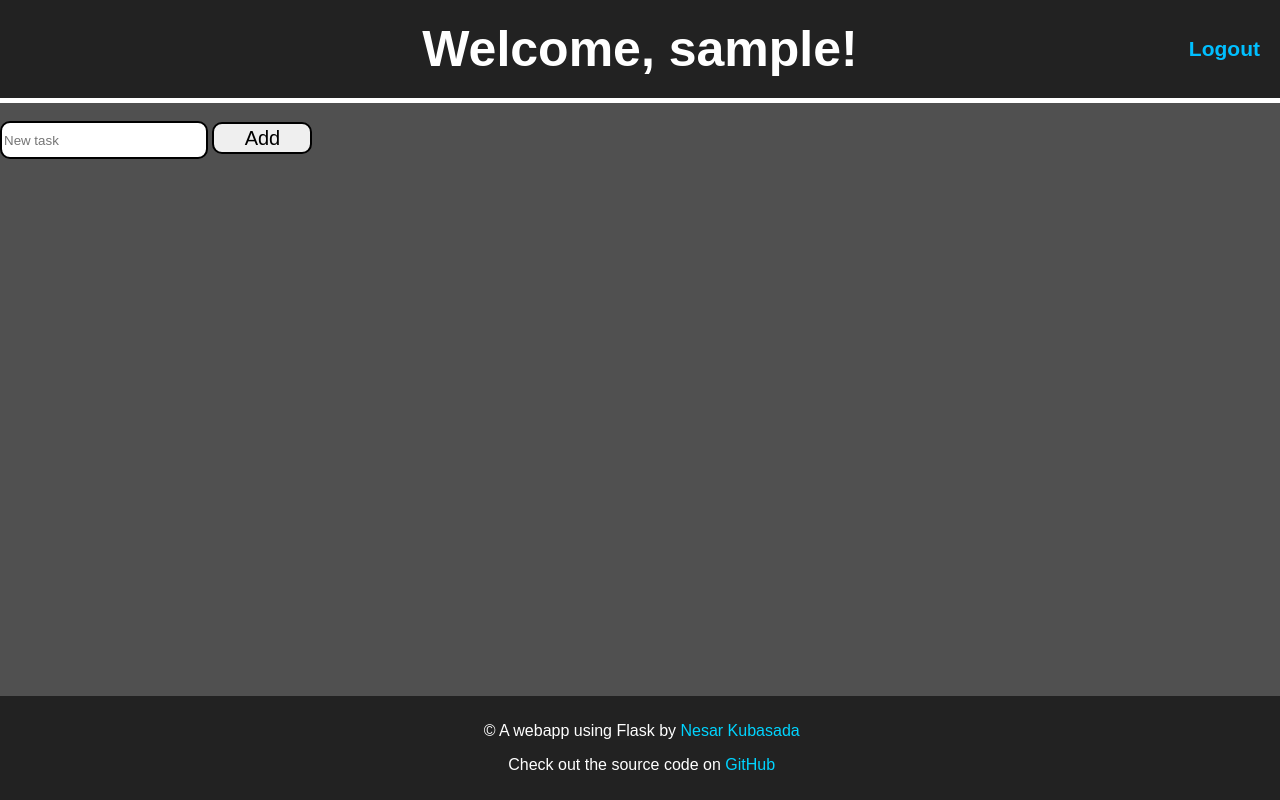
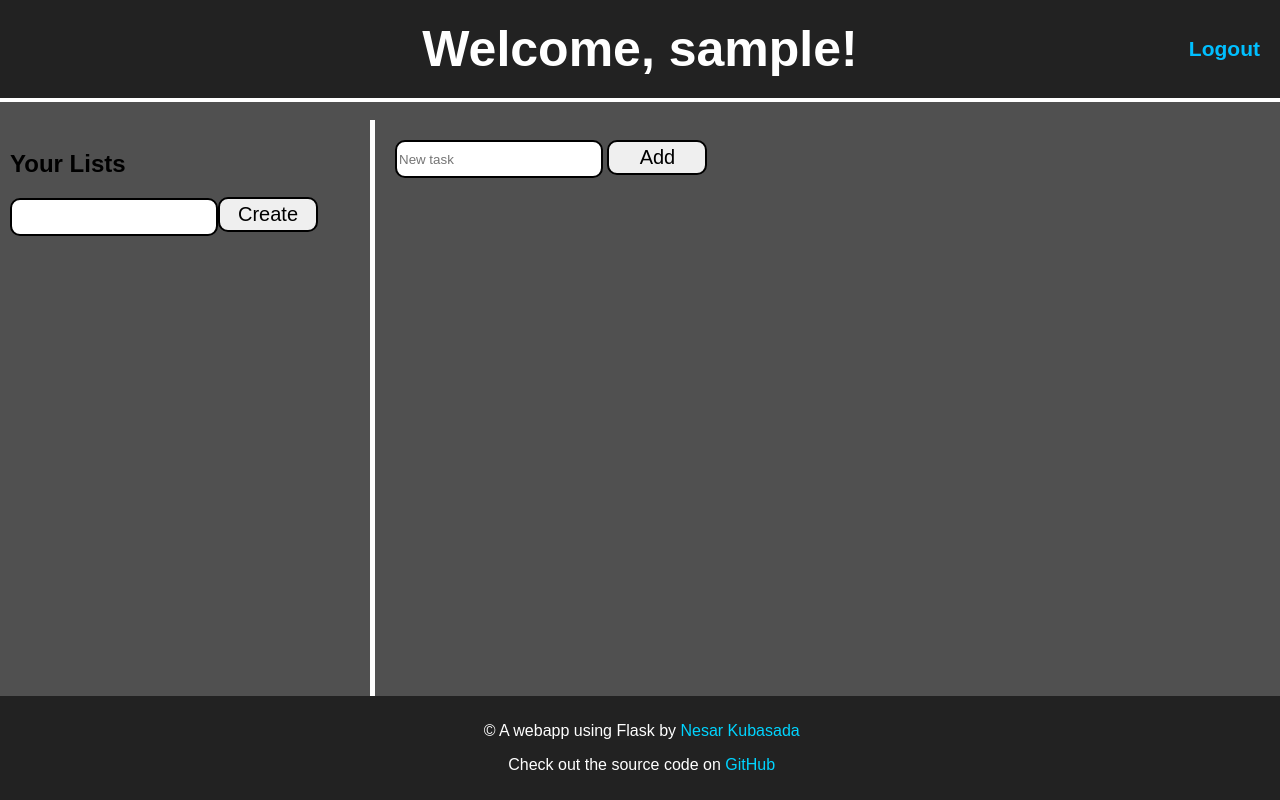
Before and after one commit to SlimeyDev/Todo-list-Flask, a Flask app: page /todos in a window 1280 px wide. Run offline with Flask 3, Linux system fonts and the light colour scheme; the visitor is signed in with stand-in values (Sample User, id 1); data that the repository does not hold is empty; some libraries are stand-ins or nearby versions.

Commit message:
addded multiple lists
- added multiple lists
- removed edit button

```diff
--- a/app.py
+++ b/app.py
@@ -33,6 +33,8 @@ def register():
             return redirect(url_for("register"))
 
         mongo.db.users.insert_one({"username": username, "password": password})
+        # Create default list for new user
+        mongo.db.lists.insert_one({"username": username, "list_name": "Your list"})
         return redirect(url_for("login"))
 
     return render_template("register.html")
@@ -58,26 +60,28 @@ def login():
 def todos():
     if "username" not in session:
         return redirect(url_for("login"))
-
     username = session["username"]
-    todos = mongo.db.todos.find({"username": username})
-    return render_template("todos.html", todos=todos, username=username)
+    lists = list(mongo.db.lists.find({"username": username}))
+    selected_list = request.args.get("list")
+    if not selected_list and lists:
+        selected_list = lists[0]["list_name"]
+    todos = mongo.db.todos.find({"username": username, "list_name": selected_list}) if selected_list else []
+    return render_template("todos.html", todos=todos, username=username, lists=lists, selected_list=selected_list)
 
 @app.route("/add", methods=["POST"])
 def add_task():
     if "username" not in session:
         return redirect(url_for("login"))
-
     username = session["username"]
     task = request.form["task"]
-
+    list_name = request.form["list_name"]
     mongo.db.todos.insert_one({
         "username": username,
         "task": task,
-        "completed": False
+        "completed": False,
+        "list_name": list_name
     })
-
-    return redirect(url_for("todos"))
+    return redirect(url_for("todos", list=list_name))
 
 @app.route("/logout")
 def logout():
@@ -104,5 +108,25 @@ def toggle_complete(id):
     )
     return redirect(url_for("todos"))
 
+@app.route("/new_list", methods=["POST"])
+def new_list():
+    if "username" not in session:
+        return redirect(url_for("login"))
+    username = session["username"]
+    list_name = request.form["list_name"]
+    existing = mongo.db.lists.find_one({"username": username, "list_name": list_name})
+    if not existing:
+        mongo.db.lists.insert_one({"username": username, "list_name": list_name})
+    return redirect(url_for("todos", list=list_name))
+
+@app.route("/delete_list/<list_name>", methods=["POST"])
+def delete_list(list_name):
+    if "username" not in session:
+        return redirect(url_for("login"))
+    username = session["username"]
+    mongo.db.lists.delete_one({"username": username, "list_name": list_name})
+    mongo.db.todos.delete_many({"username": username, "list_name": list_name})
+    return redirect(url_for("todos"))
+
 if __name__ == "__main__":
     app.run(debug=True, host="0.0.0.0", port=5000)
--- a/static/css/todos.css
+++ b/static/css/todos.css
@@ -30,7 +30,7 @@ h1 {
 button {
     border: 2px solid black;
     border-radius: 10px;
-    height: 2rem;
+    height: 35px;
     width: 100px;
     font-size: 20px;
     cursor: pointer;
@@ -185,3 +185,42 @@ img {
     text-decoration: line-through;
     opacity: 0.6;
 }
+
+.main-container {
+    display: flex;
+    height: 100vh; /* or whatever fits your layout */
+}
+
+.your-lists {
+    width: 350px; /* adjust as needed */
+    padding: 10px;
+}
+
+#listbtn {
+    width: 250px;   /* or adjust as needed */
+    text-align: left;
+}
+
+.vertical-divider {
+    width: 5px;
+    background: white;
+    height: 100%;
+}
+
+.tasks-content {
+    flex: 1;
+    padding: 20px;
+    /* other styles */
+}
+
+.list-row {
+    display: flex;
+    align-items: center;
+    margin-bottom: 10px;
+    width: 100%;
+}
+
+.list-row form {
+    margin: 0;
+    padding: 0;
+}
--- a/templates/todos.html
+++ b/templates/todos.html
@@ -8,13 +8,38 @@
     <link rel="icon" href="https://i.ibb.co/HfGQgM0J/icon2.png" type="image/png">
 </head>
 <body>
-    <div class="wrapper">
     <div class="welcome">
-            <h1>Welcome, {{ username }}!</h2><a href="/logout">Logout</a>
+        <h1>Welcome, {{ username }}!</h1><a href="/logout">Logout</a>
     </div>
     <hr>
     <br>
+    <div class="main-container">
+        <div class="your-lists">
+            <h2>Your Lists</h2>
+            <form method="POST" action="/new_list">
+                <input type="text" name="list_name" required maxlength="20"><button type="submit">Create</button>
+            </form>
+            <br>
+            <div class="lists">
+                {% for l in lists %}
+                    <div class="list-row">
+                        <form method="GET" action="/todos" style="flex:1;">
+                            <input type="hidden" name="list" value="{{ l['list_name'] }}">
+                            <button type="submit" id="listbtn" {% if selected_list == l['list_name'] %}style="font-weight:bold;"{% endif %}>{{ l["list_name"] }}</button>
+                        </form>
+                        <form method="POST" action="/delete_list/{{ l['list_name'] }}">
+                            <button type="submit" id="delete" style="background:none; border:none; padding:0;">
+                                <img src="https://i.ibb.co/whwhKbG3/delete-icon.png" alt="delete">
+                            </button>
+                        </form>
+                    </div>
+                {% endfor %}
+            </div>
+        </div>
+        <div class="vertical-divider"></div>
+        <div class="tasks-content">
             <form method="POST" action="/add">
+                <input type="hidden" name="list_name" value="{{ selected_list }}">
                 <input type="text" name="task" placeholder="New task" required>
                 <button type="submit">Add</button>
             </form>
@@ -28,12 +53,12 @@
                             </form>
                         </div>
                         <div class="task-buttons">
-                        <a id="edit" href="/edit/{{ todo['_id'] }}"><img src="https://i.ibb.co/GvWWRV6X/edit-icon.png" alt="edit"></a>
                             <a id="delete" href="/delete/{{ todo['_id'] }}"><img src="https://i.ibb.co/whwhKbG3/delete-icon.png" alt="delete"></a>
                         </div>
                     </li>
                 {% endfor %}
             </ul>
+        </div>
     </div>
     <footer class="footer">
         <p>&copy; A webapp using Flask by <a href="https://slimeydev.github.io/">Nesar Kubasada</a></p>
```
Lines whose indentation alone changed are shown as unchanged.
